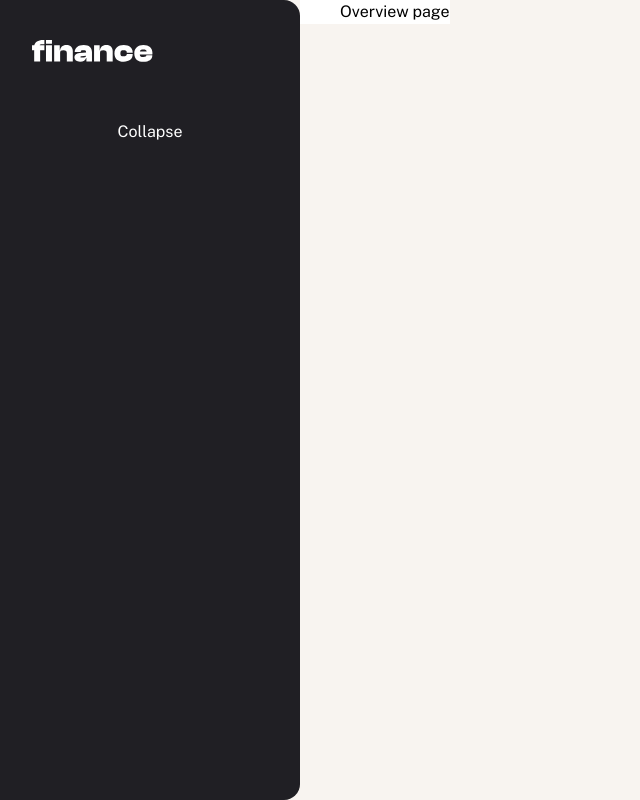
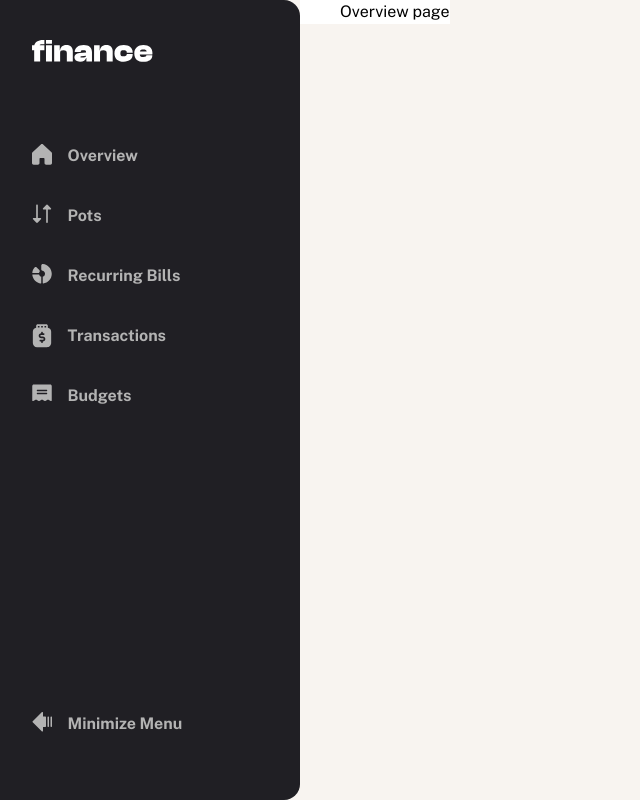
Before and after one commit to LukaG95/finance, a Next.js app: page / in a window 1280 px wide. Shown: the whole page, without its empty margins (0-640 px from the left). Built offline with nearby package versions, Linux system fonts and the light colour scheme.

Commit message:
reusable sidebar buttons

```diff
--- a/components/layout/Sidebar.tsx
+++ b/components/layout/Sidebar.tsx
@@ -2,18 +2,18 @@
 
 import Image from 'next/image';
 import { useState } from 'react';
+import SidebarButton from '../ui/SidebarButton';
 
 export default function Sidebar() {
   const [collapsed, setCollapsed] = useState(false);
 
   return (
     <aside
-      className={`h-[100%] bg-grey-900 rounded-r-[16px] transition-all duration-300 ${
+      className={`text-preset-3 flex flex-col justify-between gap-300 pb-300 h-[100%] bg-grey-900 rounded-r-[16px] transition-all duration-300 ${
         collapsed ? 'w-[88px]' : 'w-[300px]'
       }`}
     >
       <div className="relative px-400 py-500 mb-300">
-        {/* Large logo */}
         <Image
           src="/images/logo-large.svg"
           alt="Logo large"
@@ -23,26 +23,55 @@ export default function Sidebar() {
             collapsed ? 'opacity-0' : 'opacity-100'
           }`}
         />
-        {/* Small logo */}
+
         <Image
           src="/images/logo-small.svg"
           alt="Logo small"
           width={13.7}
           height={21.5}
-          className={`absolute transition-opacity duration-300 translate-x-[-1px] ${
-            collapsed ? 'opacity-100' : 'opacity-0'
+          className={`absolute transition-all duration-300 ${
+            collapsed ? 'opacity-100 translate-x-[5px]' : 'opacity-0 translate-x-[0px]'
           }`}
         />
       </div>
 
-      <div className="flex justify-center mb-300">
-        <button
-          onClick={() => setCollapsed(!collapsed)}
-          className="bg-grey-700 text-white px-400 py-200 rounded"
-        >
-          {collapsed ? 'Expand' : 'Collapse'}
-        </button>
+      <div className="h-full flex flex-col gap-[4px]">
+        <SidebarButton
+          iconSrc="/images/icon-nav-overview.svg"
+          text="Overview"
+          showText={!collapsed}
+        />
+        <SidebarButton
+          iconSrc="/images/icon-nav-transactions.svg"
+          text="Pots"
+          showText={!collapsed}
+        />
+        <SidebarButton
+          iconSrc="/images/icon-nav-budgets.svg"
+          text="Recurring Bills"
+          showText={!collapsed}
+        />
+        <SidebarButton
+          iconSrc="/images/icon-nav-pots.svg"
+          text="Transactions"
+          showText={!collapsed}
+        />
+        <SidebarButton
+          iconSrc="/images/icon-nav-recurring-bills.svg"
+          text="Budgets"
+          showText={!collapsed}
+        />
       </div>
+
+      <SidebarButton
+        iconSrc="/images/icon-minimize-menu.svg"
+        text="Minimize Menu"
+        showText={!collapsed}
+        onClick={() => setCollapsed(!collapsed)}
+        imageClassName={collapsed ? 'rotate-180' : 'rotate-0'}
+        extraMargin={'mb-300'}
+      />
+
     </aside>
   );
 }
--- /dev/null
+++ b/components/ui/SidebarButton.tsx
@@ -0,0 +1,49 @@
+'use client';
+
+import Image from 'next/image';
+
+type SidebarButtonProps = {
+  iconSrc: string;
+  text?: string;
+  showText?: boolean; // controls text visibility
+  onClick?: () => void;
+  imageClassName?: string; // customize Image transition per button
+  extraMargin?: string;
+};
+
+export default function SidebarButton({
+  iconSrc,
+  text,
+  showText = true,
+  onClick,
+  imageClassName = '',
+  extraMargin = ''
+}: SidebarButtonProps) {
+  return (
+    <div className={`px-400 py-200 ${extraMargin}`}>
+      <button
+        onClick={onClick}
+        className="relative bg-grey-700 text-whiterounded flex transition-all duration-300"
+        style={{ width: '100%', maxWidth: '200px' }}
+      >
+        <Image
+          src={iconSrc}
+          alt={text ?? 'Sidebar button'}
+          width={19.5}
+          height={19.5}
+          className={`transition-transform duration-300 ${imageClassName} shrink-0`}
+        />
+
+        {text && (
+          <span
+            className={`transition-opacity duration-300 ml-200 whitespace-nowrap text-grey-300 ${
+              showText ? 'opacity-100' : 'opacity-0'
+            }`}
+          >
+            {text}
+          </span>
+        )}
+      </button>
+    </div>
+  );
+}
```
